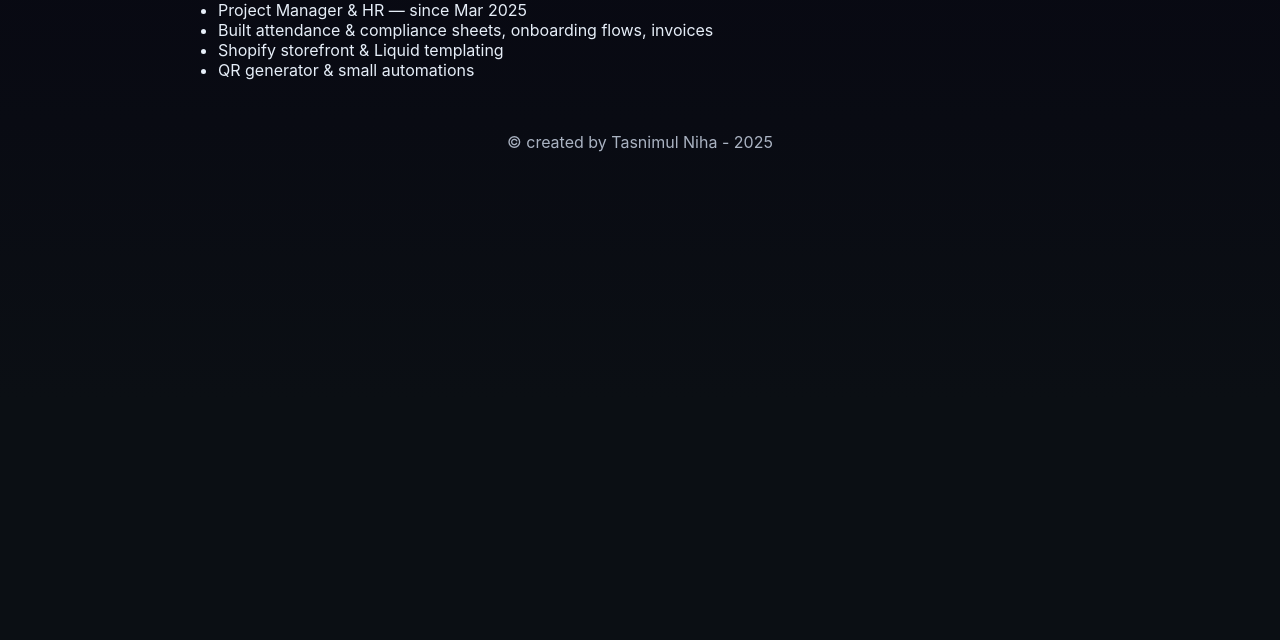
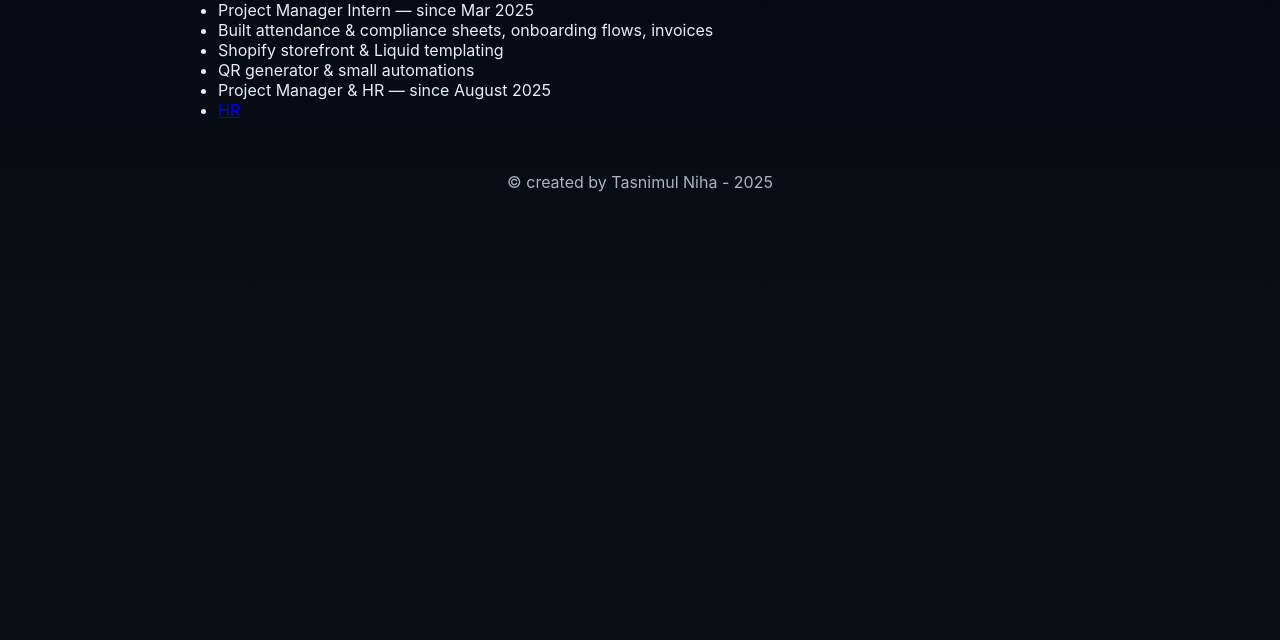
Before and after one commit to tjaora/project-root, a plain HTML site: page worklife.html in a window 1280 px wide. Shown: the part 160-800 px from the top of the page. Drawn offline with nearby package versions, Linux system fonts and the light colour scheme.

Commit message:
Update work experience and navigation links

```diff
--- a/worklife.html
+++ b/worklife.html
@@ -20,7 +20,6 @@
       <li><a href="projects.html">Projects</a></li>
       <li><a href="education.html">Education</a></li>
       <li><a href="worklife.html">Work Life</a></li>
-      <li><a href="hr.html">HR</a></li>
       <li><a href="certificates.html">Certificates</a></li>
       <li><a href="contact.html">Contact</a></li>
     </ul>
@@ -34,10 +33,14 @@
 <section class="section">
   <h2>Work Life — AutoBizz</h2>
   <ul>
-    <li>Project Manager & HR — since Mar 2025</li>
+    <li>Project Manager Intern — since Mar 2025</li>
     <li>Built attendance & compliance sheets, onboarding flows, invoices</li>
     <li>Shopify storefront & Liquid templating</li>
     <li>QR generator & small automations</li>
+  </ul>
+    <ul>
+    <li>Project Manager & HR — since August 2025</li>
+    <li><a href="hr.html">HR</a></li>
   </ul>
 </section>
 </main>
```
